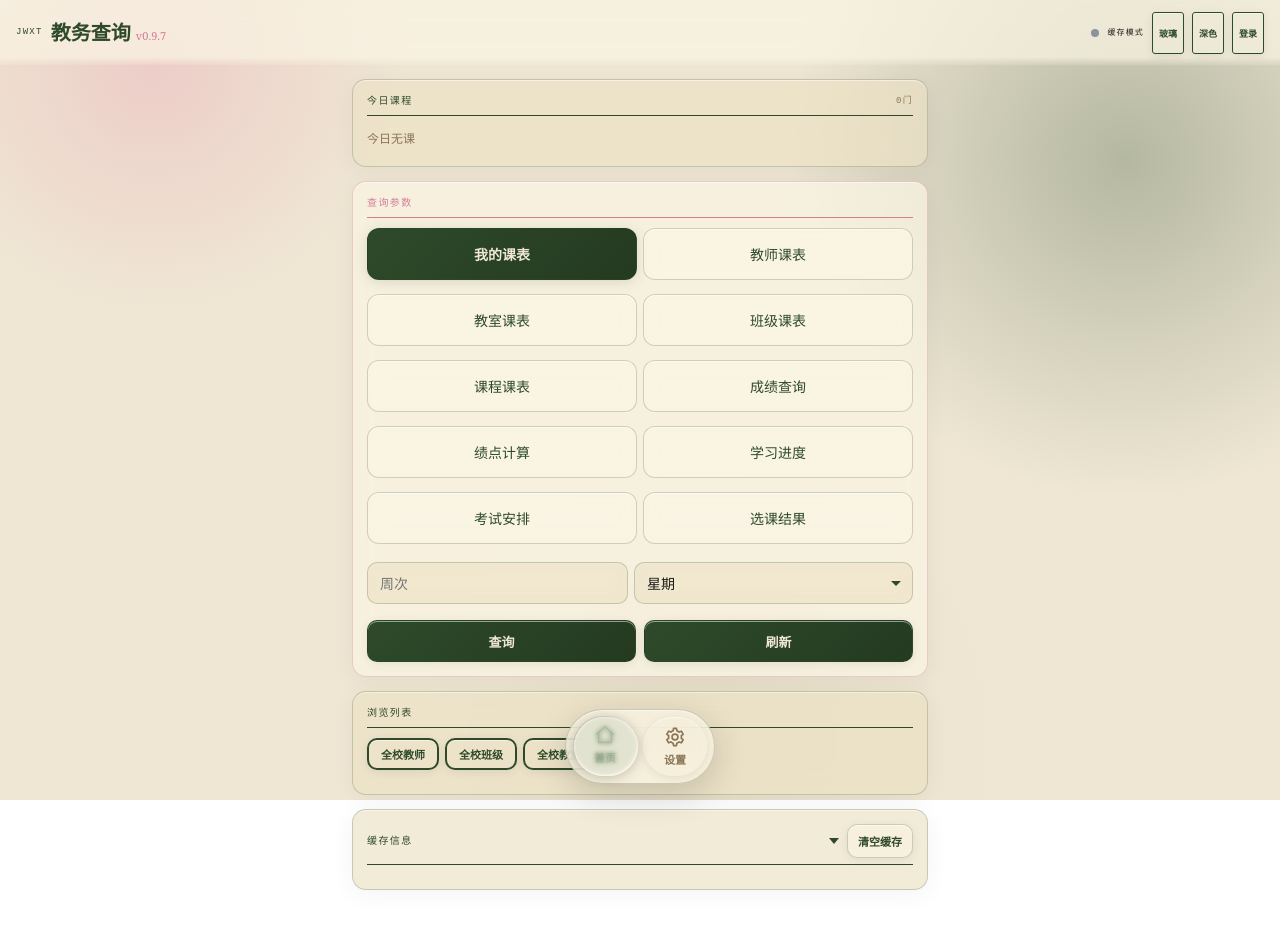
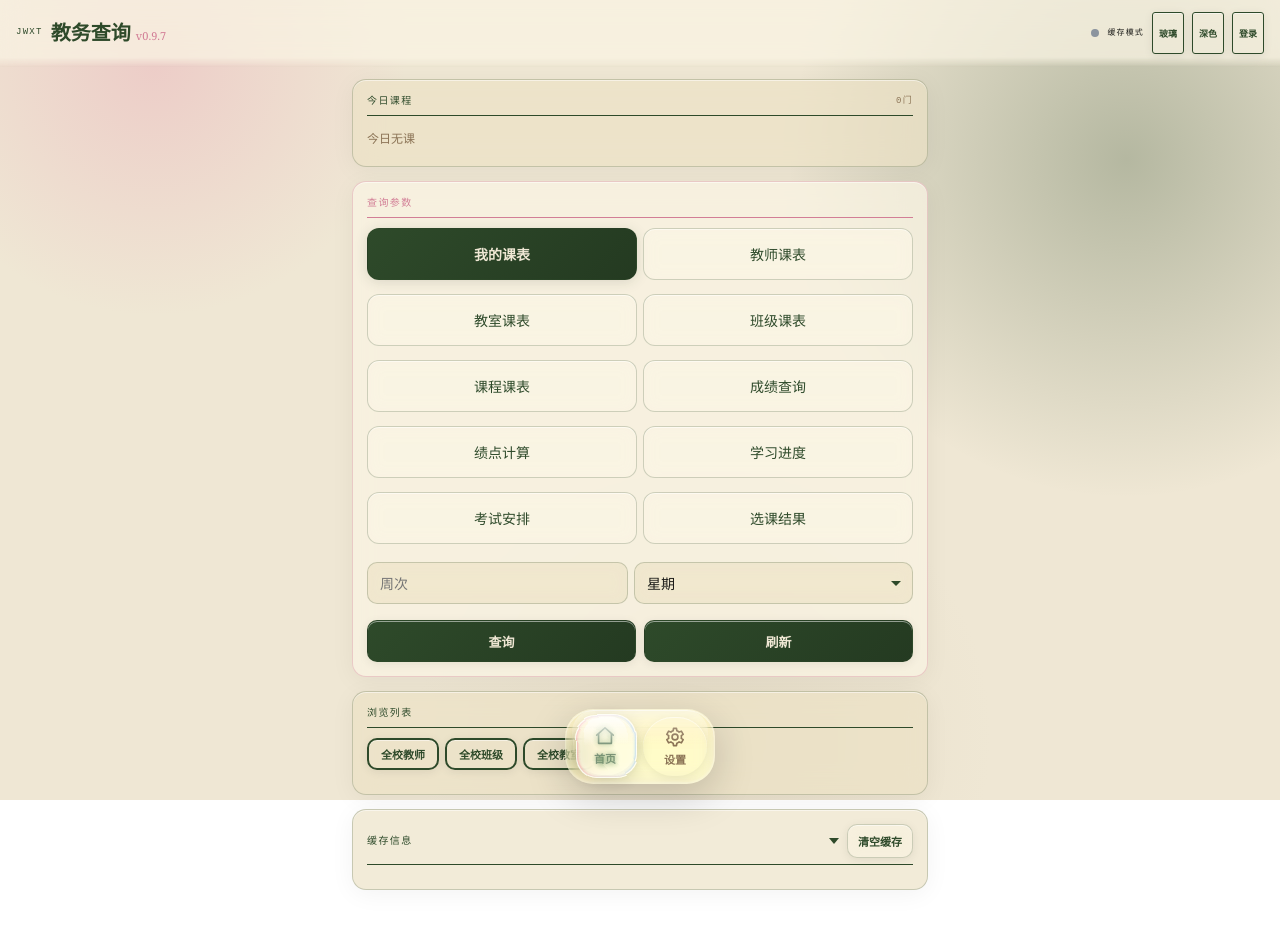
Before and after one commit to changzheng7001/jwxt-query, a plain HTML site: page apk-source/assets/index.html in a window 1280 px wide. Drawn offline with Linux system fonts and the light colour scheme.

Commit message:
v0.9.7: 底部导航改为真正液态玻璃——透明材质+强饱和亮度增强+顶部折射高光rim+透镜SVG折射(feDisplacementMap)+边缘色差prism fringe+图标明暗自适应(基于emit-solution/Apple Liquid Glass参考)

```diff
--- a/apk-source/assets/index.html
+++ b/apk-source/assets/index.html
@@ -307,39 +307,68 @@ html[data-theme="dark"] .today-course-chip.pink { color: var(--cream); }
 .bottomnav {
   position: fixed; left: 50%; transform: translateX(-50%); bottom: 16px;
   display: flex; align-items: center; gap: 6px; padding: 7px;
-  border-radius: 999px; z-index: 160;
-  background: var(--glass);
-  -webkit-backdrop-filter: blur(var(--blur)); backdrop-filter: blur(var(--blur));
-  border: 1px solid var(--glass-border);
-  box-shadow: 0 10px 34px rgba(0,0,0,0.16), inset 0 1px 0 var(--glass-hi);
+  border-radius: 28px; z-index: 160;
+  /* 液态玻璃材质：透明 + 强饱和度增强 + 亮度增强 + 微模糊（折射≠模糊） */
+  background: rgba(255,255,255,0.10);
+  -webkit-backdrop-filter: blur(10px) saturate(190%) brightness(1.12);
+  backdrop-filter: blur(10px) saturate(190%) brightness(1.12);
+  border: 1px solid rgba(255,255,255,0.22);
+  box-shadow: 0 12px 40px rgba(0,0,0,0.18), inset 0 1px 0 rgba(255,255,255,0.55), inset 0 -1px 2px rgba(255,255,255,0.25);
+  isolation: isolate;
   transition: background .3s ease;
+}
+/* 折射高光 rim：玻璃顶部光反射（specular highlight） */
+.bottomnav::before {
+  content: ''; position: absolute; top: 0; left: 6px; right: 6px; height: 62%;
+  border-radius: 22px 22px 12px 12px;
+  background: linear-gradient(180deg, rgba(255,255,255,0.4), rgba(255,255,255,0) 75%);
+  pointer-events: none; z-index: 3;
 }
 .bottomnav .nav-item {
   display: flex; flex-direction: column; align-items: center; justify-content: center; gap: 3px;
   padding: 9px 20px; border: none; background: transparent;
   color: var(--ink-light); font-family: var(--serif); font-size: 11px; cursor: pointer;
-  border-radius: 999px; transition: background .25s ease, color .25s ease, transform .15s ease;
+  border-radius: 999px; transition: background .25s ease, color .25s ease, transform .2s ease;
   min-width: 64px;
 }
 .bottomnav .nav-item svg { width: 22px; height: 22px; stroke: currentColor; fill: none; stroke-width: 1.8; stroke-linecap: round; stroke-linejoin: round; }
-.bottomnav .nav-item.active { background: rgba(46,74,42,0.15); color: var(--green); transform: translateY(-2px); }
-html[data-theme="dark"] .bottomnav .nav-item.active { background: rgba(143,174,110,0.22); }
+.bottomnav .nav-item.active { color: var(--green); transform: translateY(-1px); }
+html[data-theme="dark"] .bottomnav .nav-item.active { color: #cfe3a0; }
 html[data-style="classic"] .bottomnav { background: var(--cream); -webkit-backdrop-filter: none; backdrop-filter: none; box-shadow: 0 2px 10px rgba(0,0,0,0.08); }
+html[data-style="classic"] .bottomnav::before { display: none; }
 html[data-style="classic"] .bottomnav .nav-item.active { background: var(--cream-2); }
-/* 底部导航：随手指滑动的玻璃折射层（盖在图标上，图标透过玻璃扭曲可见） */
+/* 底部导航：液态玻璃折射透镜（盖在图标上，图标透过透镜放大折射） */
 .bottomnav .glass-slide {
-  position: absolute; top: 7px; bottom: 7px; left: 7px; width: 70px;
-  background: rgba(255,255,255,0.34);
-  -webkit-backdrop-filter: blur(2.5px) saturate(1.5); backdrop-filter: blur(2.5px) saturate(1.5);
-  border-radius: 999px;
-  box-shadow: 0 2px 14px rgba(0,0,0,0.16), inset 0 0 3px rgba(255,255,255,0.7), inset 0 -1px 2px rgba(255,255,255,0.4);
+  position: absolute; top: 6px; bottom: 6px; left: 7px; width: 66px;
+  background: rgba(255,255,255,0.32);
+  -webkit-backdrop-filter: blur(3px) saturate(200%) brightness(1.18);
+  backdrop-filter: blur(3px) saturate(200%) brightness(1.18);
+  border-radius: 22px;
+  border: 1px solid rgba(255,255,255,0.65);
+  box-shadow: inset 0 1px 2px rgba(255,255,255,0.9), inset 0 -3px 8px rgba(255,255,255,0.35), 0 3px 16px rgba(0,0,0,0.16);
   z-index: 2; pointer-events: none;
-  transition: left .28s cubic-bezier(.34,1.56,.64,1);
+  filter: url(#liquidGlassFilter);
+  transition: left .3s cubic-bezier(.34,1.56,.64,1);
+}
+/* 透镜折射 rim：顶部高光 + 边缘色差（prism fringe） */
+.bottomnav .glass-slide::before {
+  content: ''; position: absolute; top: 2px; left: 8px; right: 8px; height: 55%;
+  border-radius: 16px 16px 8px 8px;
+  background: linear-gradient(180deg, rgba(255,255,255,0.75), rgba(255,255,255,0) 82%);
+  pointer-events: none;
+}
+.bottomnav .glass-slide::after {
+  content: ''; position: absolute; inset: 0; border-radius: 22px;
+  box-shadow: inset 1.5px 0 3px -1px rgba(255,70,90,0.5), inset -1.5px 0 3px -1px rgba(80,170,255,0.5);
+  pointer-events: none;
 }
 .bottomnav .nav-item { position: relative; z-index: 1; }
-.bottomnav .nav-item.refract { transform: translateY(-2px) scale(1.14); color: var(--green); }
-.bottomnav .nav-item.refract svg { filter: drop-shadow(0 0 7px rgba(46,74,42,0.45)); }
+.bottomnav .nav-item.refract { transform: translateY(-1px) scale(1.2); color: var(--green); }
+.bottomnav .nav-item.refract svg { filter: drop-shadow(0 2px 6px rgba(46,74,42,0.4)); }
+html[data-theme="dark"] .bottomnav .nav-item.refract { color: #cfe3a0; }
+html[data-theme="dark"] .bottomnav .nav-item.refract svg { filter: drop-shadow(0 2px 6px rgba(180,210,130,0.5)); }
 html[data-style="classic"] .bottomnav .glass-slide { background: rgba(232,220,196,0.6); box-shadow: 0 2px 14px rgba(0,0,0,0.12), inset 0 0 3px rgba(255,255,255,0.5); }
+html[data-style="classic"] .bottomnav .glass-slide::before, html[data-style="classic"] .bottomnav .glass-slide::after { display: none; }
 main { padding-bottom: 86px; }
 
 /* ==== 设置面板 ==== */
@@ -365,6 +394,16 @@ html[data-style="classic"] .settings-panel { background: var(--cream); }
 </style>
 </head>
 <body>
+
+<!-- 液态玻璃折射滤镜：玻璃边缘弯曲背景（feDisplacementMap），Chromium/Android WebView 支持 -->
+<svg width="0" height="0" style="position:absolute;" aria-hidden="true" focusable="false">
+  <defs>
+    <filter id="liquidGlassFilter" x="-40%" y="-40%" width="180%" height="180%">
+      <feTurbulence type="fractalNoise" baseFrequency="0.008" numOctaves="2" seed="7" result="noise"/>
+      <feDisplacementMap in="SourceGraphic" in2="noise" scale="8"/>
+    </filter>
+  </defs>
+</svg>
 
 <header class="topbar">
   <div class="topbar-left">
```
Also changed, not shown: jwxt-webapp/index.html (+56 -17 lines).
